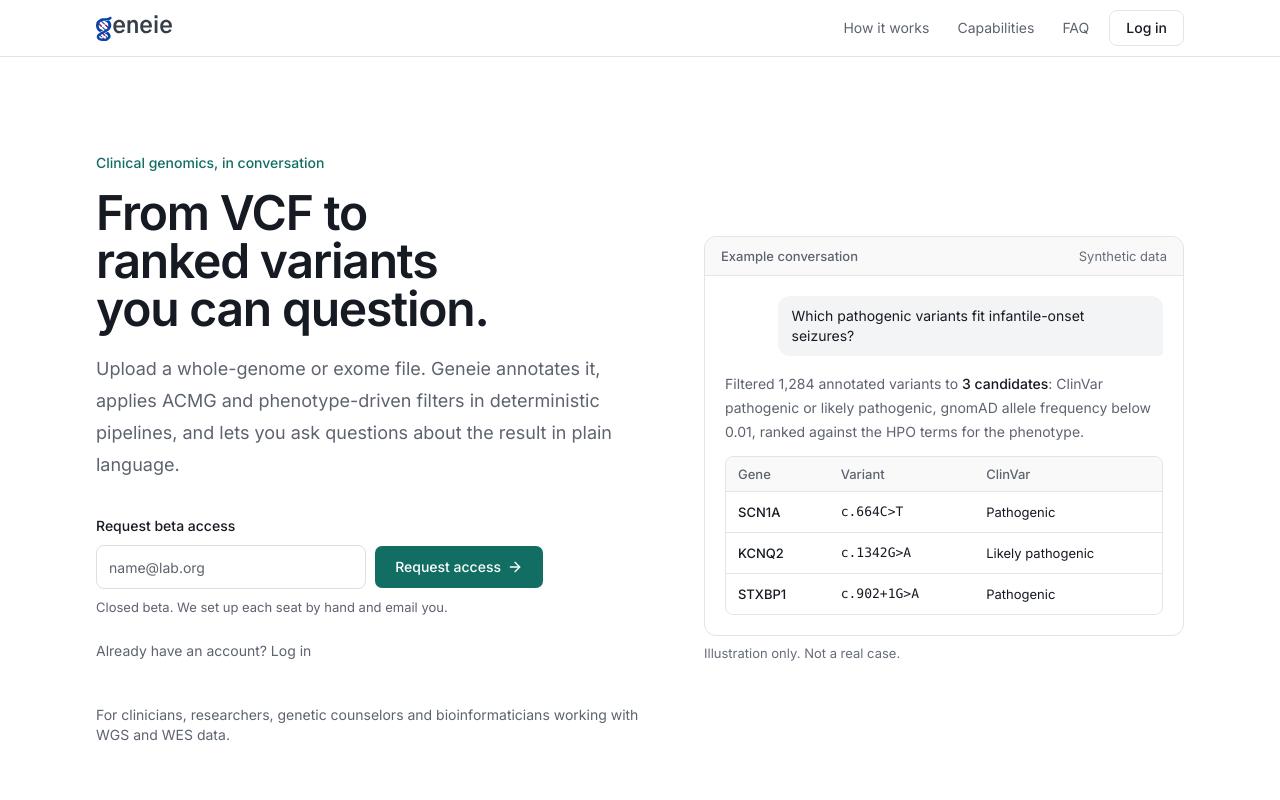
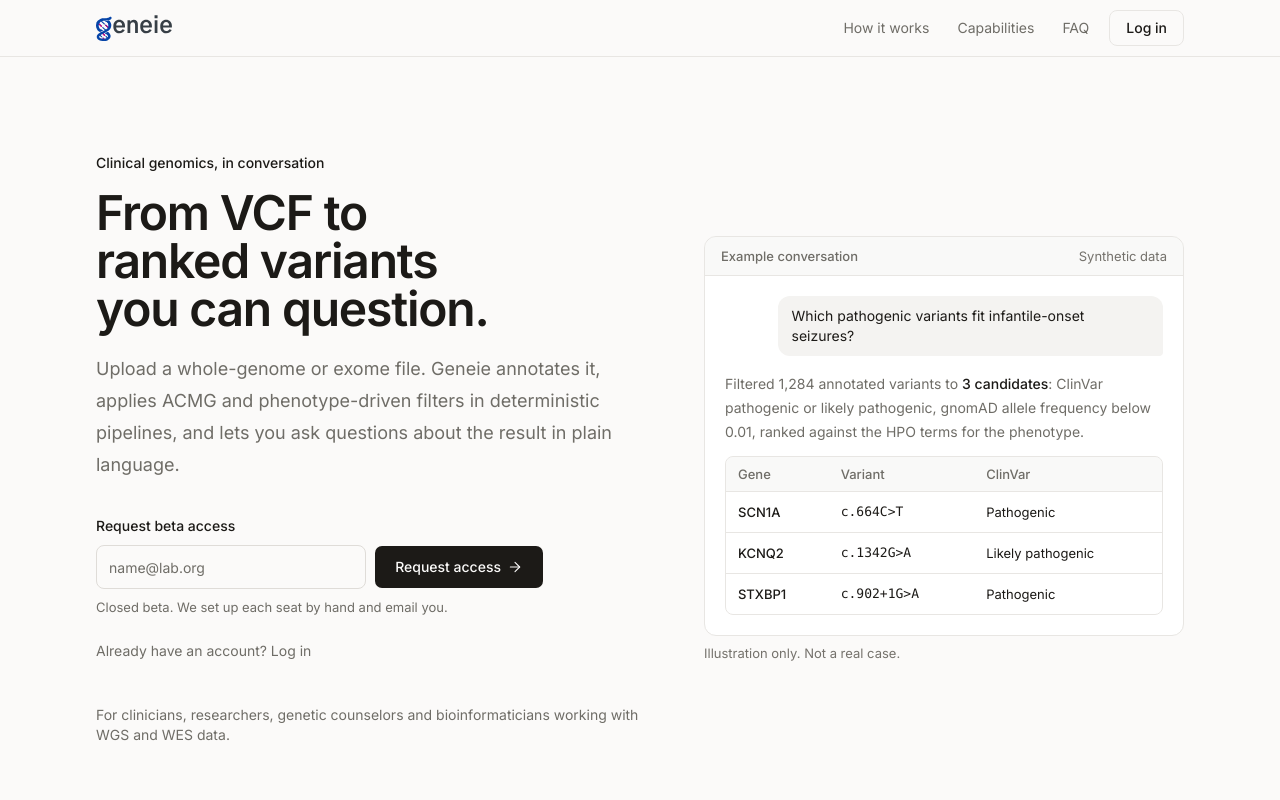
Before and after one commit to Geneie-ai-Org/geneie-frontend, a React (Vite) app: page / in a window 1280 px wide. Shown: the top 800 px of the page. Built offline with nearby package versions, Linux system fonts and the light colour scheme; no server answers.

Commit message:
design v1.1: warm monochrome ink palette, serif display type, soft composer

```diff
--- a/index.html
+++ b/index.html
@@ -48,7 +48,7 @@
   <link rel="preconnect" href="https://fonts.googleapis.com">
   <link rel="preconnect" href="https://fonts.gstatic.com" crossorigin>
   <link
-    href="https://fonts.googleapis.com/css2?family=DM+Sans:wght@500;700&family=Inter:wght@300;400;500;600;700&family=Outfit:wght@300;400;500;600;700&display=swap"
+    href="https://fonts.googleapis.com/css2?family=DM+Sans:wght@500;700&family=Inter:wght@300;400;500;600;700&family=Newsreader:ital,opsz,wght@0,6..72,400;0,6..72,500;1,6..72,400&family=Outfit:wght@300;400;500;600;700&display=swap"
     rel="stylesheet">
 
   <!-- Structured data. Static so non-rendering crawlers see it; the FAQ schema is
--- a/src/components/UsageNudge.jsx
+++ b/src/components/UsageNudge.jsx
@@ -11,14 +11,14 @@ import { AlertTriangle, Info, X } from 'lucide-react';
 const TONES = {
   warning: {
     Icon: AlertTriangle,
-    fill: 'var(--warning-soft)',
-    line: 'color-mix(in srgb, var(--warning) 35%, transparent)',
+    fill: 'hsl(var(--card))',
+    line: 'var(--border-default)',
     accent: 'var(--warning)',
   },
   info: {
     Icon: Info,
-    fill: 'var(--info-soft)',
-    line: 'color-mix(in srgb, var(--info) 35%, transparent)',
+    fill: 'hsl(var(--card))',
+    line: 'var(--border-default)',
     accent: 'var(--info)',
   },
 };
--- a/src/components/VariantFilterSidebar.jsx
+++ b/src/components/VariantFilterSidebar.jsx
@@ -2424,7 +2424,7 @@ const VariantFilterSidebar = ({
               aria-valuenow={underConsiderationCount}
             >
               <div
-                className="h-full rounded-full bg-primary transition-[width] duration-300 motion-reduce:transition-none"
+                className="h-full rounded-full bg-[hsl(var(--signal))] transition-[width] duration-300 motion-reduce:transition-none"
                 style={{
                   width: displayTotalVariants > 0
                     ? `${Math.max(0, Math.min(100, (underConsiderationCount / displayTotalVariants) * 100))}%`
--- a/src/components/ui/tabs.jsx
+++ b/src/components/ui/tabs.jsx
@@ -36,7 +36,7 @@ function TabsTrigger({ className, ...props }) {
         "focus-visible:ring-2 focus-visible:ring-ring/40 rounded-md",
         "data-[selected]:text-foreground data-[active]:text-foreground",
         "after:pointer-events-none after:absolute after:inset-x-2 after:-bottom-px after:h-0.5 after:rounded-full after:bg-transparent",
-        "data-[selected]:after:bg-primary data-[active]:after:bg-primary",
+        "data-[selected]:after:bg-[hsl(var(--signal))] data-[active]:after:bg-[hsl(var(--signal))]",
         "disabled:pointer-events-none disabled:opacity-50",
         className
       )}
--- a/src/components/workspace/PipelineStatusStrip.jsx
+++ b/src/components/workspace/PipelineStatusStrip.jsx
@@ -100,7 +100,7 @@ export default function PipelineStatusStrip({ status, onOpen, className }) {
         <div className="truncate text-xs text-muted-foreground">{detail}</div>
         {progress != null ? (
           <div className="mt-1.5 h-1 overflow-hidden rounded-full bg-muted" aria-hidden="true">
-            <div className="h-full rounded-full bg-primary transition-[width] duration-300" style={{ width: `${Math.max(2, Math.min(100, progress))}%` }} />
+            <div className="h-full rounded-full bg-[hsl(var(--signal))] transition-[width] duration-300" style={{ width: `${Math.max(2, Math.min(100, progress))}%` }} />
           </div>
         ) : null}
       </div>
--- a/src/design/tokens.css
+++ b/src/design/tokens.css
@@ -12,27 +12,27 @@
 
 :root {
   /* ---- shadcn channel tokens (H S% L%) ---- */
-  --background: 0 0% 100%;
-  --foreground: 222 22% 11%;
+  --background: 40 20% 98%;
+  --foreground: 40 8% 10%;
   --card: 0 0% 100%;
-  --card-foreground: 222 22% 11%;
+  --card-foreground: 40 8% 10%;
   --popover: 0 0% 100%;
-  --popover-foreground: 222 22% 11%;
+  --popover-foreground: 40 8% 10%;
 
-  --primary: 173 72% 25%;               /* teal 700-ish; 5.9:1 against white text */
-  --primary-foreground: 0 0% 100%;
-  --secondary: 220 14% 96%;
-  --secondary-foreground: 222 22% 16%;
-  --muted: 220 14% 96%;
-  --muted-foreground: 220 9% 40%;       /* 6.3:1 on white */
-  --accent: 220 14% 94%;
-  --accent-foreground: 222 22% 11%;
+  --primary: 40 8% 10%;                  /* ink: primary actions are near-black, not a brand colour */
+  --primary-foreground: 40 20% 98%;
+  --secondary: 40 12% 95%;
+  --secondary-foreground: 40 8% 14%;
+  --muted: 40 12% 95%;
+  --muted-foreground: 40 4% 42%;        /* 6.2:1 on the canvas */
+  --accent: 40 12% 93%;
+  --accent-foreground: 40 8% 10%;
   --destructive: 0 68% 46%;
   --destructive-foreground: 0 0% 100%;
 
-  --border: 220 13% 90%;
-  --input: 220 13% 88%;
-  --ring: 173 72% 25%;
+  --border: 40 10% 90%;
+  --input: 40 9% 86%;
+  --ring: 40 8% 10%;
 
   --chart-1: 173 72% 30%;
   --chart-2: 217 70% 52%;
@@ -42,66 +42,67 @@
 
   --radius: 0.5rem;                      /* 8px controls; surfaces use --radius-lg */
 
-  --sidebar: 220 16% 97%;
-  --sidebar-foreground: 222 22% 16%;
-  --sidebar-primary: 173 72% 25%;
-  --sidebar-primary-foreground: 0 0% 100%;
-  --sidebar-accent: 220 14% 93%;
-  --sidebar-accent-foreground: 222 22% 11%;
-  --sidebar-border: 220 13% 91%;
-  --sidebar-ring: 173 72% 25%;
+  --sidebar: 40 16% 96%;
+  --sidebar-foreground: 40 8% 14%;
+  --sidebar-primary: 40 8% 10%;
+  --sidebar-primary-foreground: 40 20% 98%;
+  --sidebar-accent: 40 12% 92%;
+  --sidebar-accent-foreground: 40 8% 10%;
+  --sidebar-border: 40 10% 90%;
+  --sidebar-ring: 40 8% 10%;
 
   --elevation-2xs: 0 0 0 1px hsl(220 13% 90% / 0.0);
-  --elevation-xs: 0 1px 2px hsl(222 22% 11% / 0.04);
-  --elevation-sm: 0 1px 2px hsl(222 22% 11% / 0.05), 0 1px 3px hsl(222 22% 11% / 0.04);
-  --elevation-DEFAULT: 0 1px 3px hsl(222 22% 11% / 0.06), 0 1px 2px hsl(222 22% 11% / 0.04);
-  --elevation-md: 0 4px 12px hsl(222 22% 11% / 0.07), 0 1px 3px hsl(222 22% 11% / 0.05);
-  --elevation-lg: 0 8px 24px hsl(222 22% 11% / 0.09), 0 2px 6px hsl(222 22% 11% / 0.05);
-  --elevation-xl: 0 16px 40px hsl(222 22% 11% / 0.12), 0 4px 10px hsl(222 22% 11% / 0.06);
-  --elevation-2xl: 0 24px 64px hsl(222 22% 11% / 0.16);
+  --elevation-xs: 0 1px 2px hsl(40 8% 10% / 0.04);
+  --elevation-sm: 0 1px 2px hsl(40 8% 10% / 0.05), 0 1px 3px hsl(40 8% 10% / 0.04);
+  --elevation-DEFAULT: 0 1px 3px hsl(40 8% 10% / 0.06), 0 1px 2px hsl(40 8% 10% / 0.04);
+  --elevation-md: 0 4px 12px hsl(40 8% 10% / 0.07), 0 1px 3px hsl(40 8% 10% / 0.05);
+  --elevation-lg: 0 8px 24px hsl(40 8% 10% / 0.09), 0 2px 6px hsl(40 8% 10% / 0.05);
+  --elevation-xl: 0 16px 40px hsl(40 8% 10% / 0.12), 0 4px 10px hsl(40 8% 10% / 0.06);
+  --elevation-2xl: 0 24px 64px hsl(40 8% 10% / 0.16);
 
   /* ---- legacy surface tokens (App.css consumers) ---- */
   --bg-app: hsl(var(--background));
   --bg-sidebar: hsl(var(--sidebar));
   --bg-surface: hsl(var(--card));
-  --bg-surface-raised: hsl(220 14% 96%);
-  --bg-surface-hover: hsl(220 14% 94%);
-  --bg-surface-sunken: hsl(220 16% 97%);
+  --bg-surface-raised: hsl(40 12% 95%);
+  --bg-surface-hover: hsl(40 12% 93%);
+  --bg-surface-sunken: hsl(40 16% 96%);
   --bg-input: hsl(var(--background));
   --bg-input-focus: hsl(var(--background));
-  --segment-track: hsl(220 14% 93%);
+  --segment-track: hsl(40 12% 93%);
   --segment-thumb: hsl(0 0% 100%);
 
-  --border-subtle: hsl(220 13% 93%);
-  --border-default: hsl(220 13% 90%);
-  --border-strong: hsl(220 11% 80%);
+  --border-subtle: hsl(40 10% 93%);
+  --border-default: hsl(40 10% 90%);
+  --border-strong: hsl(40 8% 80%);
   --border-focus: hsl(var(--ring) / 0.35);
 
-  --text-primary: hsl(222 22% 11%);
-  --text-secondary: hsl(220 10% 32%);
-  --text-tertiary: hsl(220 9% 44%);
-  --text-disabled: hsl(220 9% 68%);
+  --text-primary: hsl(40 8% 10%);
+  --text-secondary: hsl(40 5% 30%);
+  --text-tertiary: hsl(40 4% 44%);
+  --text-disabled: hsl(40 4% 68%);
 
-  /* The legacy name stays (many call sites); the value is the single brand accent. */
-  --accent-teal: hsl(var(--primary));
-  --accent-teal-soft: hsl(var(--primary) / 0.08);
-  --accent-teal-hover: hsl(173 72% 20%);
+  /* Signal colour (links, progress, the selected marker). Primary buttons are ink, not teal. */
+  --signal: 173 55% 26%;
+  --accent-teal: hsl(var(--signal));
+  --accent-teal-soft: hsl(var(--signal) / 0.09);
+  --accent-teal-hover: hsl(173 55% 20%);
   --accent-teal-contrast: #ffffff;
   --early-access-from: var(--accent-teal);
   --early-access-to: hsl(217 70% 52%);
   --early-access-gradient: linear-gradient(135deg, var(--early-access-from), var(--early-access-to));
-  --code-inline: hsl(222 22% 18%);
-  --code-inline-bg: hsl(220 14% 95%);
+  --code-inline: hsl(40 8% 18%);
+  --code-inline-bg: hsl(40 12% 94%);
 
   /* ---- status (never decorative) ---- */
-  --info: hsl(217 78% 46%);
-  --info-soft: hsl(217 78% 46% / 0.09);
-  --success: hsl(142 64% 28%);
-  --success-soft: hsl(142 64% 28% / 0.10);
-  --warning: hsl(32 92% 36%);
-  --warning-soft: hsl(38 95% 50% / 0.14);
-  --error: hsl(0 68% 44%);
-  --error-soft: hsl(0 68% 44% / 0.09);
+  --info: #1f6c9f;
+  --info-soft: #e7f1f8;
+  --success: #346538;
+  --success-soft: #edf3ec;
+  --warning: #8a5a00;
+  --warning-soft: #fbf3db;
+  --error: #9f2f2d;
+  --error-soft: #fdebec;
 
   /* ---- elevation (legacy names) ---- */
   --shadow-sm: var(--elevation-sm);
@@ -130,31 +131,32 @@
 
   /* ---- type ---- */
   --font-ui: 'Geist Variable', 'Inter', -apple-system, BlinkMacSystemFont, 'Segoe UI', sans-serif;
+  --font-serif: 'Newsreader', 'Instrument Serif', 'Iowan Old Style', Georgia, serif;
   --font-mono: ui-monospace, 'SF Mono', 'Geist Mono', Menlo, Consolas, monospace;
 }
 
 .dark {
-  --background: 220 10% 8%;
-  --foreground: 220 12% 93%;
-  --card: 220 9% 10.5%;
-  --card-foreground: 220 12% 93%;
-  --popover: 220 9% 12%;
-  --popover-foreground: 220 12% 93%;
+  --background: 40 6% 7.5%;
+  --foreground: 40 12% 92%;
+  --card: 40 5% 10%;
+  --card-foreground: 40 12% 92%;
+  --popover: 40 5% 11.5%;
+  --popover-foreground: 40 12% 92%;
 
-  --primary: 173 58% 50%;
-  --primary-foreground: 220 10% 7%;
-  --secondary: 220 8% 14%;
-  --secondary-foreground: 220 12% 90%;
-  --muted: 220 8% 14%;
-  --muted-foreground: 220 8% 64%;
-  --accent: 220 8% 16%;
-  --accent-foreground: 220 12% 93%;
+  --primary: 40 14% 92%;
+  --primary-foreground: 40 8% 8%;
+  --secondary: 40 4% 13.5%;
+  --secondary-foreground: 40 12% 90%;
+  --muted: 40 4% 13.5%;
+  --muted-foreground: 40 5% 63%;
+  --accent: 40 4% 15.5%;
+  --accent-foreground: 40 12% 92%;
   --destructive: 0 78% 66%;
   --destructive-foreground: 220 10% 7%;
 
-  --border: 220 8% 17%;
-  --input: 220 8% 20%;
-  --ring: 173 58% 50%;
+  --border: 40 4% 16.5%;
+  --input: 40 4% 20%;
+  --ring: 40 14% 92%;
 
   --chart-1: 173 58% 52%;
   --chart-2: 217 85% 68%;
@@ -162,14 +164,14 @@
   --chart-4: 36 90% 62%;
   --chart-5: 340 78% 70%;
 
-  --sidebar: 220 10% 9.5%;
-  --sidebar-foreground: 220 12% 90%;
-  --sidebar-primary: 173 58% 50%;
-  --sidebar-primary-foreground: 220 10% 7%;
-  --sidebar-accent: 220 8% 15%;
-  --sidebar-accent-foreground: 220 12% 93%;
-  --sidebar-border: 220 8% 15%;
-  --sidebar-ring: 173 58% 50%;
+  --sidebar: 40 6% 9%;
+  --sidebar-foreground: 40 12% 90%;
+  --sidebar-primary: 40 14% 92%;
+  --sidebar-primary-foreground: 40 8% 8%;
+  --sidebar-accent: 40 4% 14.5%;
+  --sidebar-accent-foreground: 40 12% 92%;
+  --sidebar-border: 40 4% 14.5%;
+  --sidebar-ring: 40 14% 92%;
 
   --elevation-2xs: 0 0 0 1px hsl(0 0% 100% / 0);
   --elevation-xs: 0 1px 2px hsl(0 0% 0% / 0.30);
@@ -180,39 +182,41 @@
   --elevation-xl: 0 16px 44px hsl(0 0% 0% / 0.52);
   --elevation-2xl: 0 24px 64px hsl(0 0% 0% / 0.6);
 
-  --bg-surface-raised: hsl(220 8% 13.5%);
-  --bg-surface-hover: hsl(220 8% 16%);
-  --bg-surface-sunken: hsl(220 10% 6.5%);
-  --bg-input: hsl(220 9% 10.5%);
-  --bg-input-focus: hsl(220 9% 12%);
-  --segment-track: hsl(220 9% 12%);
-  --segment-thumb: hsl(220 8% 20%);
+  --bg-surface-raised: hsl(40 4% 13%);
+  --bg-surface-hover: hsl(40 4% 15.5%);
+  --bg-surface-sunken: hsl(40 6% 6.5%);
+  --bg-input: hsl(40 5% 10%);
+  --bg-input-focus: hsl(40 5% 11.5%);
+  --segment-track: hsl(40 5% 11.5%);
+  --segment-thumb: hsl(40 4% 19%);
 
-  --border-subtle: hsl(220 8% 13.5%);
-  --border-default: hsl(220 8% 17%);
-  --border-strong: hsl(220 8% 26%);
+  --border-subtle: hsl(40 4% 13.5%);
+  --border-default: hsl(40 4% 16.5%);
+  --border-strong: hsl(40 4% 26%);
   --border-focus: hsl(var(--ring) / 0.45);
 
-  --text-primary: hsl(220 12% 93%);
-  --text-secondary: hsl(220 8% 72%);
-  --text-tertiary: hsl(220 8% 58%);
-  --text-disabled: hsl(220 8% 38%);
+  --text-primary: hsl(40 12% 92%);
+  --text-secondary: hsl(40 6% 72%);
+  --text-tertiary: hsl(40 5% 58%);
+  --text-disabled: hsl(40 4% 38%);
 
-  --accent-teal-soft: hsl(var(--primary) / 0.12);
-  --accent-teal-hover: hsl(173 58% 60%);
-  --accent-teal-contrast: hsl(220 10% 7%);
+  --signal: 173 45% 56%;
+  --accent-teal: hsl(var(--signal));
+  --accent-teal-soft: hsl(var(--signal) / 0.12);
+  --accent-teal-hover: hsl(173 45% 66%);
+  --accent-teal-contrast: hsl(40 8% 8%);
   --early-access-to: hsl(217 85% 68%);
   --code-inline: hsl(217 85% 78%);
-  --code-inline-bg: hsl(220 9% 12.5%);
+  --code-inline-bg: hsl(40 5% 12.5%);
 
-  --info: hsl(217 90% 72%);
-  --info-soft: hsl(217 90% 72% / 0.12);
-  --success: hsl(142 52% 58%);
-  --success-soft: hsl(142 52% 58% / 0.13);
-  --warning: hsl(38 92% 62%);
-  --warning-soft: hsl(38 92% 62% / 0.13);
-  --error: hsl(0 80% 70%);
-  --error-soft: hsl(0 80% 70% / 0.13);
+  --info: #8ab9de;
+  --info-soft: #17232e;
+  --success: #8fbf93;
+  --success-soft: #18241a;
+  --warning: #d9b25f;
+  --warning-soft: #2a2314;
+  --error: #e08c89;
+  --error-soft: #2d1a1a;
 }
 
 /* ---- base ---- */
@@ -230,15 +234,26 @@ html, body {
 }
 
 :focus-visible {
-  outline: 2px solid hsl(var(--ring) / 0.55);
+  outline: 2px solid hsl(var(--ring) / 0.45);
   outline-offset: 2px;
 }
 
 ::selection {
-  background: hsl(var(--primary) / 0.22);
+  background: hsl(var(--signal) / 0.22);
 }
 
 /* Numbers in data views should align. */
 .tabular, [data-tabular] {
   font-variant-numeric: tabular-nums;
 }
+
+/* Icons: a finer, even stroke reads as drawn rather than default. */
+svg.lucide { stroke-width: 1.6; }
+
+/* Display type: serif for the one or two big moments per screen, never for UI chrome. */
+.font-display {
+  font-family: var(--font-serif);
+  font-weight: 400;
+  letter-spacing: -0.02em;
+  line-height: 1.1;
+}
--- a/src/pages/ChatPage.jsx
+++ b/src/pages/ChatPage.jsx
@@ -1792,9 +1792,9 @@ const ChatPage = () => {
           {!isConversationStarted && !isCurrentlyActive ? (
             <div className={`flex-1 flex flex-col items-center w-full min-w-0 chat-column-inner ${isMobile ? 'justify-end pb-4' : 'justify-center'}`}>
               {/* Branding */}
-              <div className={`flex items-center gap-2.5 w-full justify-center ${isMobile ? 'mb-auto mt-auto' : 'mb-8'}`}>
-                <h2 className={`${isMobile ? 'text-lg' : 'text-xl'} font-semibold tracking-tight text-center`} style={{ color: 'var(--text-primary)' }}>
-                  What do you want to ask <span className="font-brand italic">geneie</span> ?
+              <div className={`flex items-center gap-2.5 w-full justify-center ${isMobile ? 'mb-auto mt-auto' : 'mb-9'}`}>
+                <h2 className={`font-display text-center ${isMobile ? 'text-[28px]' : 'text-[40px]'}`} style={{ color: 'var(--text-primary)' }}>
+                  What would you like to ask <em className="italic">Geneie</em>?
                 </h2>
               </div>
 
--- a/tailwind.config.js
+++ b/tailwind.config.js
@@ -79,6 +79,7 @@ export default {
         sans: ['"Geist Variable"', 'Inter', '-apple-system', 'BlinkMacSystemFont', 'Segoe UI', 'sans-serif'],
         heading: ['Outfit', 'Inter', 'sans-serif'],
         brand: ['"DM Sans"', 'Inter', 'sans-serif'],
+        serif: ['Newsreader', '"Iowan Old Style"', 'Georgia', 'serif'],
         mono: ['ui-monospace', '"SF Mono"', 'Menlo', 'Consolas', 'monospace'],
       },
       fontSize: {
```
Also changed, not shown: src/design/shell.css (+18 -0 lines).
